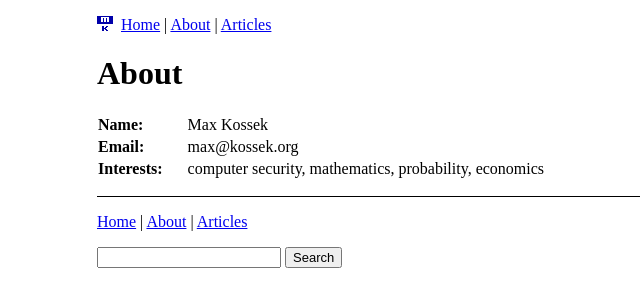
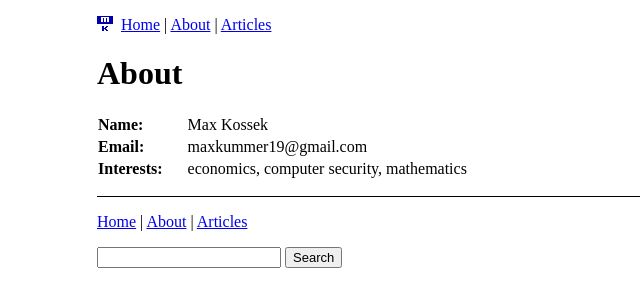
Before and after one commit to maxkossek/maxkossek.github.io, a Jekyll site: the page built from about.html, in a window 1280 px wide. Shown: the top 307 px of the page, without its empty margins (183-823 px from the left). Built offline with Jekyll 4.4.1, drawn with Linux system fonts in a browser that asks for light colours.

Commit message:
Update interests and email in About page

```diff
--- a/about.html
+++ b/about.html
@@ -14,8 +14,8 @@ sitemap:
 <p>
 <table>
 <tr><td><strong>Name:</strong></td><td>Max Kossek</td></tr>
-<tr><td><strong>Email:</strong></td><td>max@kossek.org</td></tr>
-<tr><td><strong>Interests:</strong></td><td>computer security, mathematics, probability, economics</td></tr>
+<tr><td><strong>Email:</strong></td><td>maxkummer19@gmail.com</td></tr>
+<tr><td><strong>Interests:</strong></td><td>economics, computer security, mathematics</td></tr>
 </table>
 </p>
 
```
Also changed, not shown: other parts of about.html (+1 -1 lines).
